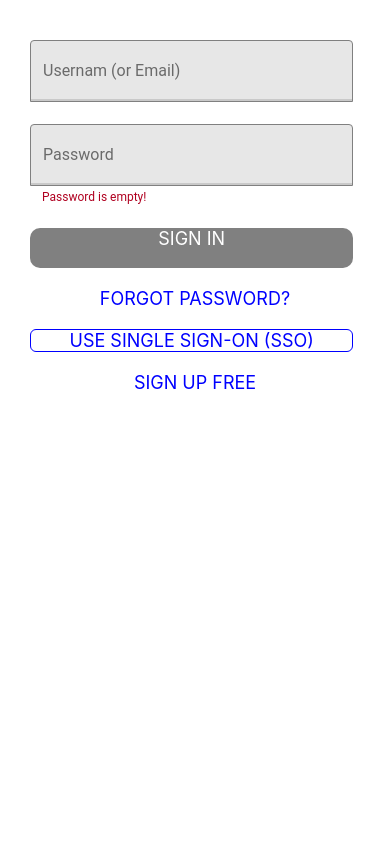
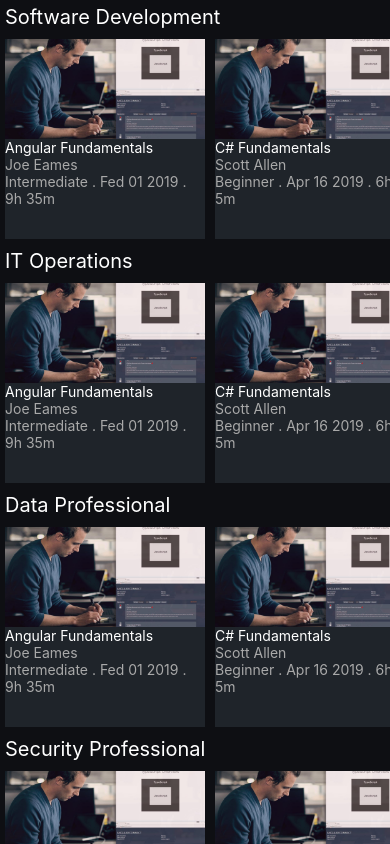
Before and after one commit to minhhien21/1712426-mobile, a React Native app in the folder PluralsightApp/: screen / in a window 390 px wide. Built offline with nearby package versions, Linux system fonts and the light colour scheme.

Commit message:
layout home

```diff
--- a/PluralsightApp/App.js
+++ b/PluralsightApp/App.js
@@ -7,10 +7,11 @@ import {
 } from 'react-native';
 import Login from './src/components/Authentication/Login/login';
 import Register from './src/components/Authentication/Register/register';
+import Home from './src/components/Main/Home/home';
 
 export default function App() {
   return (
-    <Login></Login>
+    <Home></Home>
   );
 };
 
--- a/PluralsightApp/src/components/Authentication/Login/login.js
+++ b/PluralsightApp/src/components/Authentication/Login/login.js
@@ -14,19 +14,29 @@ const Login = (props) => {
   };
   const onPressButton = () => {
     if (hasErrorEmail() || hasErrorPassword()) {
-        Alert.alert("Fail")
-    }else{
-        Alert.alert("Success")
+      Alert.alert('Fail');
+    } else {
+      Alert.alert('Success');
     }
   };
 
   return (
     <View style={styles.container}>
+      <View style={styles.container1}>
         <TextInput
           label="Usernam (or Email)"
           value={userName}
-        onChangeText={userName => setUserName(userName)}
+          onChangeText={(userName) => setUserName(userName)}
           style={[styles.textinput, styles.inputUs]}
+          theme={{
+            colors: {
+              placeholder: 'white',
+              text: 'white',
+              primary: '#237194',
+              underlineColor: 'transparent',
+              background: '#003489',
+            },
+          }}
         />
         <HelperText type="error" visible={hasErrorEmail()}>
           Email address is invalid!
@@ -34,25 +44,39 @@ const Login = (props) => {
         <TextInput
           label="Password"
           value={password}
-        onChangeText={password => setPassword(password)}
+          onChangeText={(password) => setPassword(password)}
           style={styles.textinput}
-        secureTextEntry={true}/>
+          secureTextEntry={true}
+          theme={{
+            colors: {
+              placeholder: 'white',
+              text: 'white',
+              primary: '#237194',
+              underlineColor: 'transparent',
+              background: '#003489',
+            },
+          }}
+        />
         <HelperText type="error" visible={hasErrorPassword()}>
           Password is empty!
         </HelperText>
-      <TouchableOpacity
-      style={styles.button}>
-        <Text style={styles.buttontext} onPress={onPressButton}>SIGN IN</Text>
+        <TouchableOpacity style={styles.button}>
+          <Text style={styles.buttontext} onPress={onPressButton}>
+            SIGN IN
+          </Text>
         </TouchableOpacity>
         <Text style={styles.text} onPress={() => console.log('1st')}>
           FORGOT PASSWORD?
         </Text>
-      <Text style={[styles.text,styles.text1]} onPress={() => console.log('1st')}>
+        <Text
+          style={[styles.text, styles.text1]}
+          onPress={() => console.log('1st')}>
           USE SINGLE SIGN-ON (SSO)
         </Text>
         <Text style={styles.text} onPress={() => console.log('1st')}>
           SIGN UP FREE
         </Text>
+      </View>
     </View>
   );
 };
@@ -60,42 +84,45 @@ const Login = (props) => {
 const styles = StyleSheet.create({
   container: {
     flex: 1,
+    backgroundColor: '#0e0f13',
+  },
+  container1: {
     marginLeft: 30,
     marginRight: 30,
   },
   inputUs: {
     marginTop: 40,
   },
-  textinput:{
+  textinput: {
     height: 60,
-    textAlign: 'center',
     width: '98%',
-    borderColor: 'gray',
+    borderBottomColor: '#676a6f',
+    backgroundColor: '#1f242a',
     borderWidth: 1,
   },
   button: {
-    height: 40,
     marginTop: 20,
     width: '98%',
-    backgroundColor: 'gray',
+    backgroundColor: '#2b2c30',
     borderRadius: 10,
   },
-  buttontext:{
+  buttontext: {
     fontSize: 18,
+    margin: 10,
     textAlign: 'center',
     color: 'white',
   },
-  text:{
+  text: {
     fontSize: 18,
     marginTop: 20,
-    color:'blue',
-    textAlign:'center',
+    color: '#09577b',
+    textAlign: 'center',
   },
   text1: {
     width: '98%',
-    borderColor: 'blue',
+    borderColor: '#09577b',
     borderWidth: 1,
     borderRadius: 6,
-  }
+  },
 });
 export default Login;
--- a/PluralsightApp/src/components/Authentication/Register/register.js
+++ b/PluralsightApp/src/components/Authentication/Register/register.js
@@ -1,6 +1,6 @@
 import React, {useState} from 'react';
-import {StyleSheet, View, Text, TouchableOpacity, CheckBox, Alert} from 'react-native';
-import {HelperText, TextInput} from 'react-native-paper';
+import {StyleSheet, View, Text, TouchableOpacity, CheckBox, Alert, TextInput} from 'react-native';
+import {HelperText} from 'react-native-paper';
 
 const Register = (props) => {
   const [email, setEmail] = useState('');
@@ -43,6 +43,7 @@ const Register = (props) => {
   };
   return (
     <View style={styles.container}>
+      <View style={styles.container1}>
       <Text style={styles.texttitle}>Create your free account</Text>
       <Text style={styles.text}>Email *</Text>
       <TextInput
@@ -92,7 +93,7 @@ const Register = (props) => {
       />
 
       <Text style={styles.text}>* Required field</Text>
-      <CheckBox value={isSelected} onValueChange={setSelection} />
+      <CheckBox value={isSelected} onValueChange={setSelection} backgroundColor='#222327' color='white'/>
       <Text style={styles.text}>
         By activating this benefit, you agree to abide bv Pluralsight's terms of
         use and privacy
@@ -101,6 +102,8 @@ const Register = (props) => {
       <TouchableOpacity style={styles.button} onPress={onPressButton}>
         <Text style={styles.buttontext}>REGISTER</Text>
       </TouchableOpacity>
+      </View>
+
     </View>
   );
 };
@@ -108,32 +111,37 @@ const Register = (props) => {
 const styles = StyleSheet.create({
   container: {
     flex: 1,
+    backgroundColor: '#0e0f13',
+  },
+  container1:{
     marginLeft: 15,
     marginRight: 15,
   },
   textinput: {
     height: 40,
-    textAlign: 'center',
     width: '98%',
-    backgroundColor: 'gray',
+    color: 'white',
+    paddingLeft: 15,
+    backgroundColor: '#222327',
     borderWidth: 1,
   },
   button: {
-    height: 40,
     marginTop: 20,
     width: '98%',
-    backgroundColor: 'gray',
+    backgroundColor: '#2b2c30',
     borderRadius: 10,
   },
   buttontext: {
+    fontSize: 18,
+    margin: 10,
     textAlign: 'center',
     color: 'white',
   },
   text: {
-    color: 'black',
+    color: 'white',
   },
   texttitle: {
-    color: 'black',
+    color: 'white',
     fontSize: 22,
     marginTop: 20,
     marginBottom: 20,
--- /dev/null
+++ b/PluralsightApp/src/components/Main/Home/SectionCourses/section-courses.js
@@ -0,0 +1,76 @@
+import React, {useState} from 'react';
+import {
+  StyleSheet,
+  View,
+  Text,
+  ScrollView,
+} from 'react-native';
+import SectionCoursesItem from '../SectionCoursesItem/section-courses-item';
+const SectionCourses = (props) => {
+    const courses = [
+        {
+            id: 1,
+            title: 'Angular Fundamentals',
+            author: 'Joe Eames',
+            level: 'Intermediate',
+            released: 'Fed 01 2019',
+            duration: '9h 35m'
+        },
+        {
+            id: 2,
+            title: 'C# Fundamentals',
+            author: 'Scott Allen',
+            level: 'Beginner',
+            released: 'Apr 16 2019',
+            duration: '6h 5m'
+        },
+        {
+            id: 3,
+            title: 'Managing AWS Operations',
+            author: 'Andru Estes',
+            level: 'Intermediate',
+            released: 'May 15 2020',
+            duration: '3h 50m'
+        },
+        {
+            id: 4,
+            title: 'Spring Framework: Spring MVC Fundamentals',
+            author: 'Bryan Hansen',
+            level: 'Beginner',
+            released: 'Fed 12 2020',
+            duration: '2h 32m'
+        },
+        {
+            id: 5,
+            title: 'Spring: The Big Picture',
+            author: 'Dustin Schultz',
+            level: 'Beginner',
+            released: 'May 15 2018',
+            duration: '1h 15m'
+        },
+    ]
+
+    const renderListItems = (courses) => {
+        return courses.map(item => <SectionCoursesItem item={item}/>);
+    }
+  return(
+      <View>
+          <Text style={styles.text}>{props.title}</Text>
+          <ScrollView horizontal={true}>
+              {renderListItems(courses)}
+          </ScrollView>
+      </View>
+  );
+};
+
+const styles = StyleSheet.create({
+    container: {
+      flex: 1,
+    },
+    text:{
+        margin: 5,
+        color: 'white',
+        fontSize: 20,
+    }
+  });
+export default SectionCourses;
--- /dev/null
+++ b/PluralsightApp/src/components/Main/Home/SectionCoursesItem/section-courses-item.js
@@ -0,0 +1,35 @@
+import React, {useState} from 'react';
+import {StyleSheet, View, Image, Text} from 'react-native';
+const SectionCoursesItem = (props) => {
+  return (
+    <View style={styles.item}>
+      <Image source={require('../../../../../assets/angular-fundamentals.jpg')} style={styles.image}/>
+      <View>
+        <Text style={styles.title}>{props.item.title}</Text>
+        <Text style={styles.darktext}>{props.item.author}</Text>
+        <Text style={styles.darktext}>{`${props.item.level} . ${props.item.released} . ${props.item.duration}`}</Text>
+      </View>
+    </View>
+  );
+};
+
+
+const styles = StyleSheet.create({
+  item: {
+    margin: 5,
+    width: 200,
+    height: 200,
+    backgroundColor: '#1f242a',
+  },
+  image: {
+    width: 200,
+    height: 100,
+  },
+  title:{
+      color: 'white'
+  },
+  darktext:{
+      color: 'darkgray'
+  }
+});
+export default SectionCoursesItem;
--- /dev/null
+++ b/PluralsightApp/src/components/Main/Home/home.js
@@ -0,0 +1,24 @@
+import React, {useState} from 'react';
+import {
+    ScrollView,
+  StyleSheet,
+  View,
+} from 'react-native';
+import SectionCourses from './SectionCourses/section-courses';
+const Home = (props) => {
+  return(
+      <ScrollView style={styles.layoutHome}>
+          <SectionCourses title='Software Development'/>
+          <SectionCourses title='IT Operations'/>
+          <SectionCourses title='Data Professional'/>
+          <SectionCourses title='Security Professional'/>
+      </ScrollView>
+  );
+};
+
+const styles = StyleSheet.create({
+    layoutHome:{
+        backgroundColor: '#0e0f13',
+    }
+  });
+export default Home;
--- /dev/null
+++ b/PluralsightApp/src/globals/styles.js
@@ -0,0 +1,3 @@
+export const color = {
+
+}
```
Also changed, not shown: PluralsightApp/assets/angular-fundamentals.jpg (added). Lines whose indentation alone changed are shown as unchanged.
